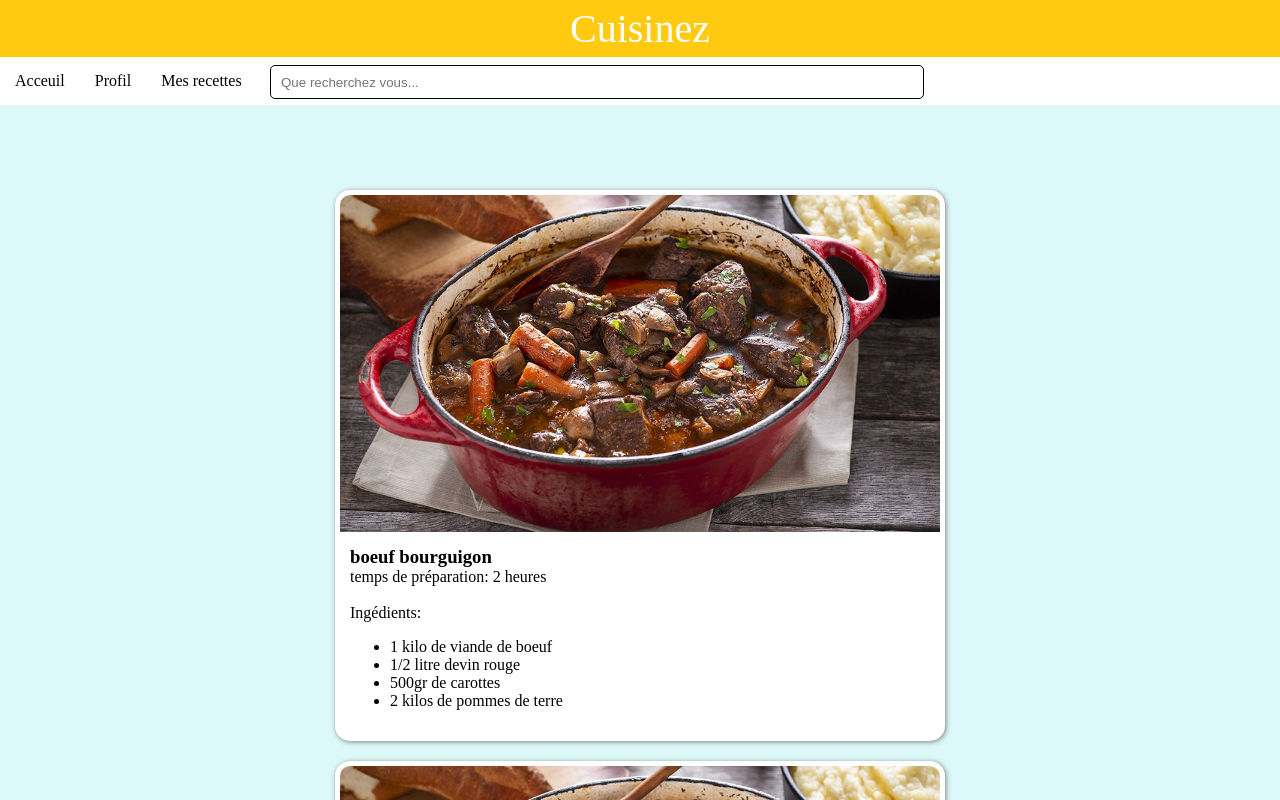
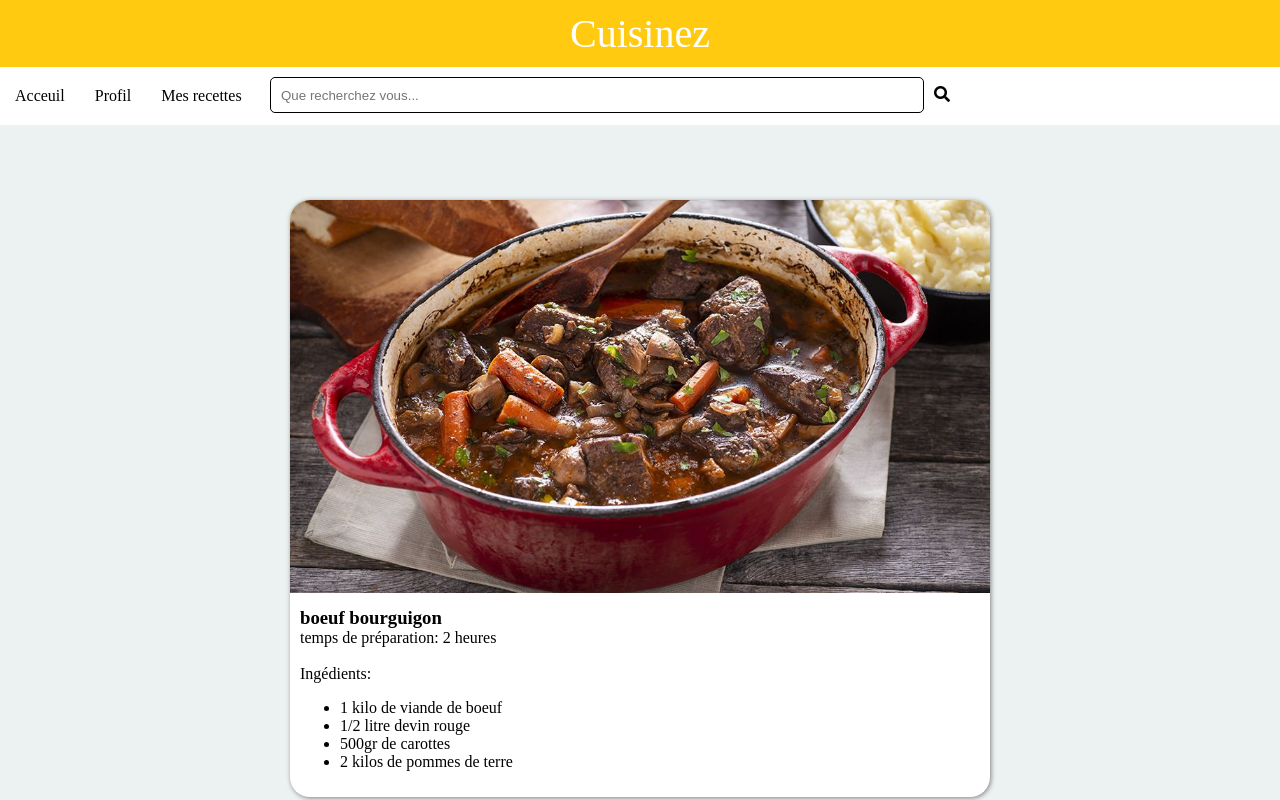
Before and after one commit to Jeanchal/Cuisinez, a React (Create React App) app in the folder frontend/: page / in a window 1280 px wide. Shown: the top 800 px of the page. Built offline with nearby package versions, Linux system fonts and the light colour scheme.

Commit message:
modif acceuil & recettes

```diff
--- a/frontend/src/pages/Acceuil.js
+++ b/frontend/src/pages/Acceuil.js
@@ -20,6 +20,7 @@ const Acceuil = () => {
             setSearch(e.target.value);
           }}
         />
+        <i className="fas fa-search"></i>
       </div>
       <div id="indicResults">
         {result === "" ? (
--- a/frontend/src/pages/MesRecettes.js
+++ b/frontend/src/pages/MesRecettes.js
@@ -5,7 +5,13 @@ const MesRecettes = () => {
   return (
     <div className="page">
       <Header />
-      <h1>Mes Recettes</h1>
+      <div id="createRecette">
+        <h1>Mes Recettes</h1>
+        <h3>Créer une nouvelle recette</h3>
+        <input type="text" placeholder="nom de la recette" />
+        <input type="text" placeholder="temps de préparation" />
+        <input type="text" placeholder="ingrédients" />
+      </div>
     </div>
   );
 };
--- a/frontend/src/styles/style.scss
+++ b/frontend/src/styles/style.scss
@@ -1,6 +1,7 @@
 $break-point-1: 750px;
+$break-point-3: 1350px;
 $color-1: rgba(255, 202, 15, 1);
-$color-2: rgba(217, 248, 248, 0.9);
+$color-2: rgba(234, 240, 240, 0.9);
 $color-3: rgba(124, 121, 121, 0.568);
 
 body {
@@ -8,14 +9,17 @@ body {
   background-color: $color-2;
   caret-color: transparent;
   min-width: 300px;
-  input {
-    caret-color: black !important;
-  }
   a,
   a:visited,
   a:active {
     color: black;
     text-decoration: none;
+  }
+  input {
+    border: 1px solid black;
+  }
+  input:focus {
+    caret-color: black !important;
   }
 }
 header {
@@ -28,7 +32,7 @@ header {
   background-color: $color-1;
   display: flex;
   cursor: pointer;
-  padding: 5px;
+  padding: 10px;
   #burger_menu {
     margin: 5px;
     display: flex;
@@ -67,7 +71,7 @@ header {
   }
   a {
     background-color: white;
-    padding: 10px;
+    padding: 15px 10px 15px 10px;
     margin: 5px;
     border-top-right-radius: 10px;
     border-bottom-right-radius: 10px;
@@ -86,6 +90,9 @@ header {
   }
 }
 #acceuil {
+  display: flex;
+  flex-direction: column;
+  align-items: center;
   #indicResults {
     padding-right: 20px;
     position: relative;
@@ -96,10 +103,10 @@ header {
     background-color: white;
     width: 100%;
     position: fixed;
-    top: 50px;
+    top: 60px;
     z-index: 0;
     @media (min-width: $break-point-1) {
-      top: 45px;
+      top: 57px;
       left: 250px;
       z-index: 1;
       background-color: transparent;
@@ -108,31 +115,43 @@ header {
       margin: 20px 0 10px 20px;
       padding-left: 10px;
       width: 70%;
-      height: 30px;
+      height: 32px;
       border: 1px solid black;
       border-radius: 5px;
       @media (min-width: $break-point-1) {
         width: 50%;
       }
     }
+    i {
+      position: relative;
+      left: 10px;
+      cursor: pointer;
+    }
   }
   #recette_container {
-    padding-top: 40px;
+    padding-top: 70px;
     margin: 20px;
     display: flex;
     flex-direction: column;
     align-items: center;
+    border-radius: 20px;
+    @media (min-width: $break-point-1) {
+      width: 70%;
+      padding-top: 30px;
+    }
+    @media (min-width: $break-point-3) {
+      background-color: white;
+    }
     .recette {
-      border: 5px solid white;
       background-color: white;
-      border-radius: 15px;
+      border-radius: 20px;
       box-shadow: 1px 1px 5px grey;
-      margin: 10px;
+      margin: 10px 0 30px 0;
       min-width: 250px;
-      max-width: 600px;
+      max-width: 700px;
       img {
-        border-top-left-radius: 10px;
-        border-top-right-radius: 10px;
+        border-top-left-radius: 20px;
+        border-top-right-radius: 20px;
         width: 100%;
       }
       .recette_text {
@@ -144,3 +163,14 @@ header {
     }
   }
 }
+#createRecette {
+  display: flex;
+  flex-direction: column;
+  margin-left: 20px;
+  input {
+    margin: 10px;
+    padding: 5px;
+    width: 300px;
+    height: 30px;
+  }
+}
```
